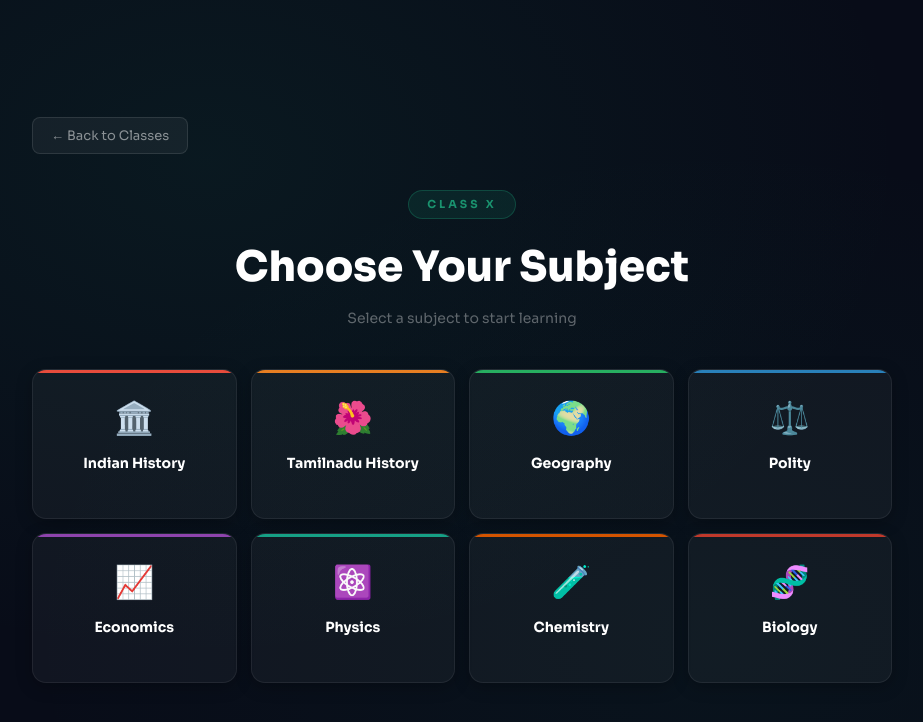
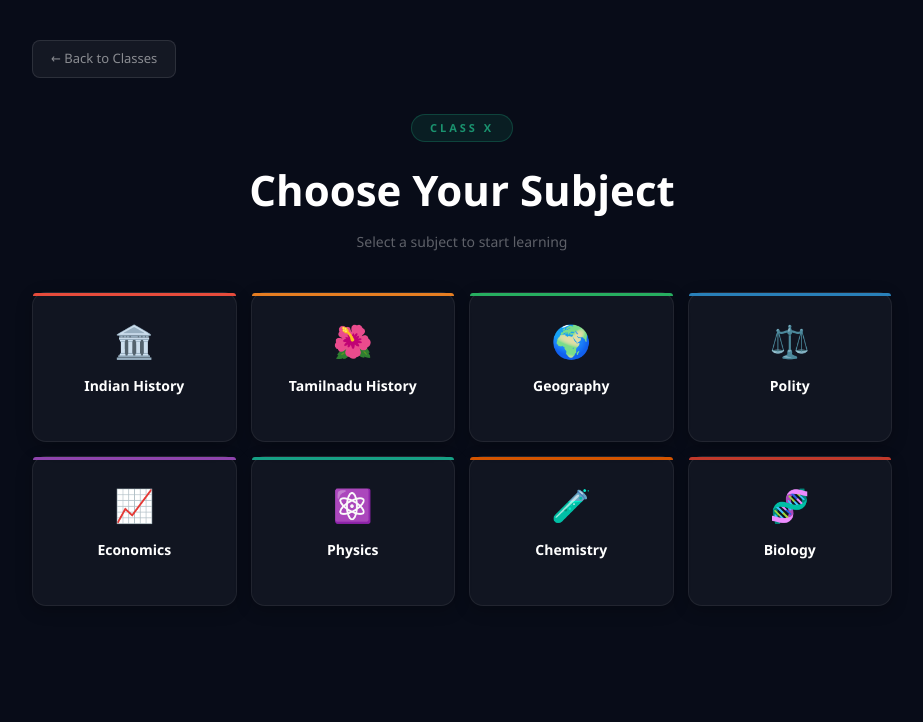
Before and after one commit to dhilip04211-cell/studywithdhilip, a React (Vite) app: page /#/gk/ten in a window 1280 px wide. Shown: the top 722 px of the page, without its empty margins (178-1101 px from the left). Built offline with nearby package versions, Linux system fonts and the light colour scheme.

Commit message:
Update ten.jsx

```diff
--- a/src/GK/Ten/ten.jsx
+++ b/src/GK/Ten/ten.jsx
@@ -1,29 +1,30 @@
 import { useState } from "react";
+import { useNavigate } from "react-router-dom";
 
 const subjects = [
-  { key: "IndianHistory", label: "Indian History", icon: "🏛️", color: "#E74C3C" },
-  { key: "TamilnaduHistory", label: "Tamilnadu History", icon: "🌺", color: "#E67E22" },
-  { key: "Geography", label: "Geography", icon: "🌍", color: "#27AE60" },
-  { key: "Polity", label: "Polity", icon: "⚖️", color: "#2980B9" },
-  { key: "Economics", label: "Economics", icon: "📈", color: "#8E44AD" },
-  { key: "Physics", label: "Physics", icon: "⚛️", color: "#16A085" },
-  { key: "Chemistry", label: "Chemistry", icon: "🧪", color: "#D35400" },
-  { key: "Biology", label: "Biology", icon: "🧬", color: "#C0392B" },
+  { route: "/gk/ten/tenindianhistory", label: "Indian History", icon: "🏛️", color: "#E74C3C" },
+  { route: "/gk/ten/tentamilnaduhistory", label: "Tamilnadu History", icon: "🌺", color: "#E67E22" },
+  { route: "/gk/ten/tengeography", label: "Geography", icon: "🌍", color: "#27AE60" },
+  { route: "/gk/ten/tenpolity", label: "Polity", icon: "⚖️", color: "#2980B9" },
+  { route: "/gk/ten/teneconomics", label: "Economics", icon: "📈", color: "#8E44AD" },
+  { route: "/gk/ten/tenphysics", label: "Physics", icon: "⚛️", color: "#16A085" },
+  { route: "/gk/ten/tenchemistry", label: "Chemistry", icon: "🧪", color: "#D35400" },
+  { route: "/gk/ten/tenbiology", label: "Biology", icon: "🧬", color: "#C0392B" },
 ];
 
-export default function Ten({ onNavigate, onBack }) {
+export default function Ten() {
   const [hovered, setHovered] = useState(null);
+  const navigate = useNavigate();
 
   return (
     <div style={styles.page}>
-      <div style={styles.bgGlow} />
       <div style={styles.container}>
-        <button style={styles.backBtn} onClick={() => onBack && onBack()}>
+        <button style={styles.backBtn} onClick={() => navigate("/gk")}>
           ← Back to Classes
         </button>
 
         <div style={styles.header}>
-          <div style={{...styles.classBadge, background: "#1A936F22", border: `1px solid #1A936F55`, color: "#1A936F"}}>
+          <div style={{ ...styles.classBadge, background: "#1A936F22", border: `1px solid #1A936F55`, color: "#1A936F" }}>
             CLASS X
           </div>
           <h1 style={styles.title}>Choose Your Subject</h1>
@@ -33,10 +34,9 @@ export default function Ten({ onNavigate, onBack }) {
         <div style={styles.grid}>
           {subjects.map((sub, i) => (
             <button
-              key={sub.key}
+              key={sub.route}
               style={{
                 ...styles.card,
-                animationDelay: `${i * 0.07}s`,
                 borderColor: hovered === i ? sub.color : "rgba(255,255,255,0.07)",
                 boxShadow: hovered === i
                   ? `0 0 28px ${sub.color}44, 0 8px 24px rgba(0,0,0,0.4)`
@@ -45,137 +45,34 @@ export default function Ten({ onNavigate, onBack }) {
               }}
               onMouseEnter={() => setHovered(i)}
               onMouseLeave={() => setHovered(null)}
-              onClick={() => onNavigate && onNavigate(sub.key)}
+              onClick={() => navigate(sub.route)}
             >
-              <div style={{...styles.topBar, background: sub.color}} />
+              <div style={{ ...styles.topBar, background: sub.color }} />
               <div style={styles.icon}>{sub.icon}</div>
               <div style={styles.subjectName}>{sub.label}</div>
-              <div style={{
-                ...styles.explore,
-                color: sub.color,
-                opacity: hovered === i ? 1 : 0,
-              }}>
+              <div style={{ ...styles.explore, color: sub.color, opacity: hovered === i ? 1 : 0 }}>
                 Start →
               </div>
             </button>
           ))}
         </div>
       </div>
-
-      <style>{`
-        @import url('https://fonts.googleapis.com/css2?family=Sora:wght@300;400;600;700;800&display=swap');
-        @keyframes fadeUp {
-          from { opacity: 0; transform: translateY(20px); }
-          to { opacity: 1; transform: translateY(0); }
-        }
-      `}</style>
     </div>
   );
 }
 
 const styles = {
-  page: {
-    minHeight: "100vh",
-    background: "#080c18",
-    fontFamily: "'Sora', sans-serif",
-    display: "flex",
-    alignItems: "center",
-    justifyContent: "center",
-    padding: "40px 20px",
-    position: "relative",
-    overflow: "hidden",
-  },
-  bgGlow: {
-    position: "absolute",
-    inset: 0,
-    background: `radial-gradient(ellipse at 30% 20%, #1A936F18 0%, transparent 55%), radial-gradient(ellipse at 70% 80%, #1A936F0e 0%, transparent 55%)`,
-    pointerEvents: "none",
-  },
-  container: {
-    width: "100%",
-    maxWidth: "860px",
-    position: "relative",
-    zIndex: 1,
-  },
-  backBtn: {
-    background: "rgba(255,255,255,0.05)",
-    border: "1px solid rgba(255,255,255,0.1)",
-    color: "rgba(255,255,255,0.5)",
-    padding: "8px 18px",
-    borderRadius: "8px",
-    cursor: "pointer",
-    fontSize: "13px",
-    fontFamily: "'Sora', sans-serif",
-    marginBottom: "36px",
-    transition: "all 0.2s",
-    display: "inline-block",
-  },
-  header: {
-    textAlign: "center",
-    marginBottom: "40px",
-    animation: "fadeUp 0.5s ease both",
-  },
-  classBadge: {
-    display: "inline-block",
-    padding: "5px 18px",
-    borderRadius: "100px",
-    fontSize: "11px",
-    fontWeight: 700,
-    letterSpacing: "3px",
-    marginBottom: "16px",
-  },
-  title: {
-    fontSize: "clamp(26px, 5vw, 42px)",
-    fontWeight: 800,
-    color: "#ffffff",
-    margin: "0 0 10px",
-  },
-  subtitle: {
-    color: "rgba(255,255,255,0.35)",
-    fontSize: "14px",
-    margin: 0,
-  },
-  grid: {
-    display: "grid",
-    gridTemplateColumns: "repeat(auto-fill, minmax(180px, 1fr))",
-    gap: "14px",
-  },
-  card: {
-    position: "relative",
-    background: "rgba(255,255,255,0.04)",
-    border: "1px solid rgba(255,255,255,0.07)",
-    borderRadius: "14px",
-    padding: "24px 16px 20px",
-    cursor: "pointer",
-    textAlign: "center",
-    overflow: "hidden",
-    transition: "all 0.28s cubic-bezier(0.34,1.56,0.64,1)",
-    animation: "fadeUp 0.45s ease both",
-  },
-  topBar: {
-    position: "absolute",
-    top: 0,
-    left: 0,
-    right: 0,
-    height: "3px",
-    borderRadius: "14px 14px 0 0",
-  },
-  icon: {
-    fontSize: "32px",
-    marginBottom: "12px",
-    display: "block",
-  },
-  subjectName: {
-    fontSize: "14px",
-    fontWeight: 700,
-    color: "#ffffff",
-    lineHeight: 1.3,
-    marginBottom: "8px",
-  },
-  explore: {
-    fontSize: "12px",
-    fontWeight: 600,
-    transition: "opacity 0.2s ease",
-    letterSpacing: "0.4px",
-  },
+  page: { minHeight: "100vh", background: "#080c18", padding: "40px 20px" },
+  container: { maxWidth: "860px", margin: "0 auto" },
+  backBtn: { background: "rgba(255,255,255,0.05)", border: "1px solid rgba(255,255,255,0.1)", color: "rgba(255,255,255,0.5)", padding: "8px 18px", borderRadius: "8px", cursor: "pointer", fontSize: "13px", marginBottom: "36px" },
+  header: { textAlign: "center", marginBottom: "40px" },
+  classBadge: { display: "inline-block", padding: "5px 18px", borderRadius: "100px", fontSize: "11px", fontWeight: 700, letterSpacing: "3px", marginBottom: "16px" },
+  title: { fontSize: "clamp(26px,5vw,42px)", fontWeight: 800, color: "#ffffff", margin: "0 0 10px" },
+  subtitle: { color: "rgba(255,255,255,0.35)", fontSize: "14px", margin: 0 },
+  grid: { display: "grid", gridTemplateColumns: "repeat(auto-fill,minmax(180px,1fr))", gap: "14px" },
+  card: { position: "relative", background: "rgba(255,255,255,0.04)", border: "1px solid rgba(255,255,255,0.07)", borderRadius: "14px", padding: "24px 16px 20px", cursor: "pointer", textAlign: "center", color: "white", transition: "all 0.28s cubic-bezier(0.34,1.56,0.64,1)" },
+  topBar: { position: "absolute", top: 0, left: 0, right: 0, height: "3px", borderRadius: "14px 14px 0 0" },
+  icon: { fontSize: "32px", marginBottom: "12px", display: "block" },
+  subjectName: { fontSize: "14px", fontWeight: 700, color: "#ffffff", lineHeight: 1.3, marginBottom: "8px" },
+  explore: { fontSize: "12px", fontWeight: 600, letterSpacing: "0.4px", transition: "opacity 0.2s ease" },
 };
```
